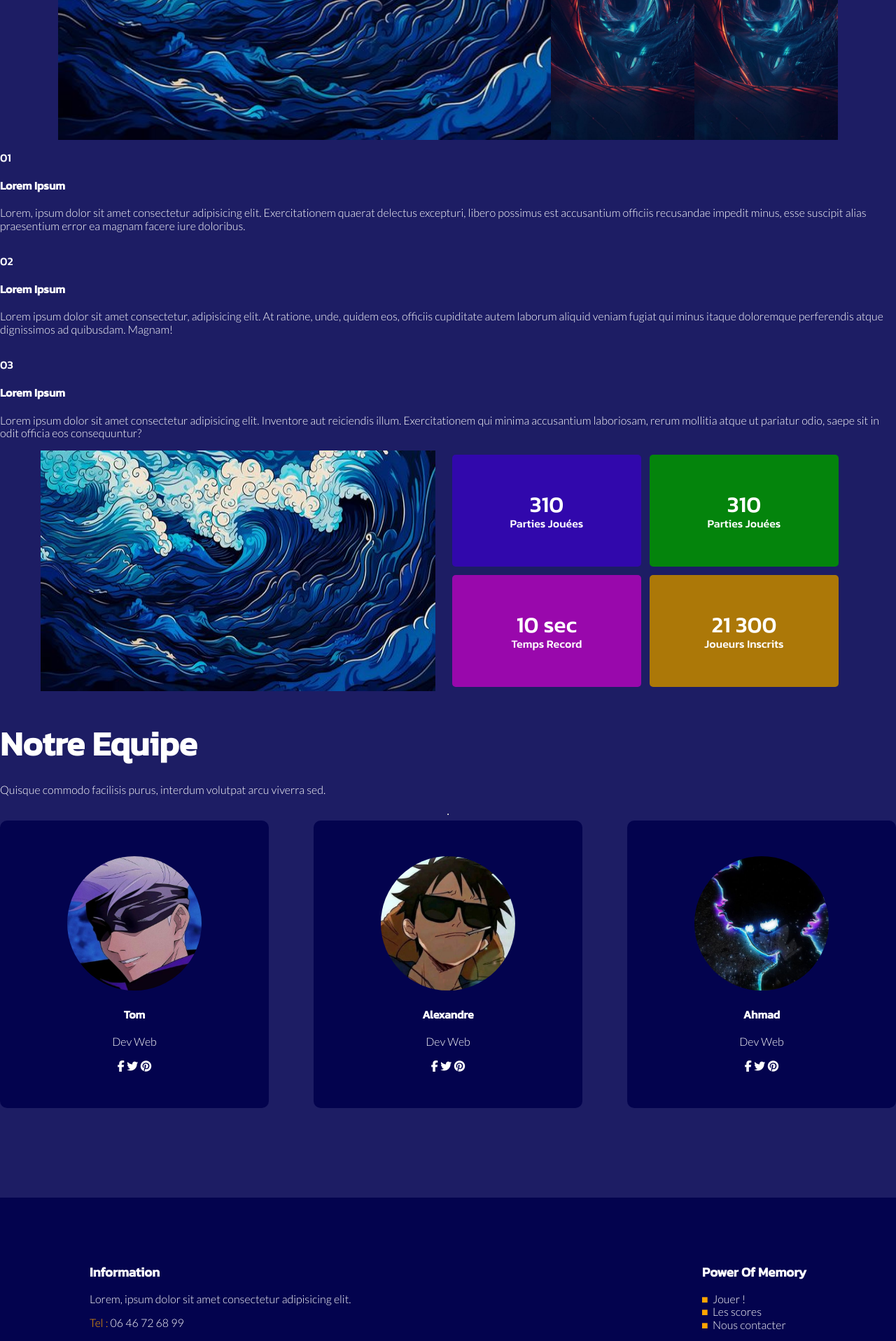
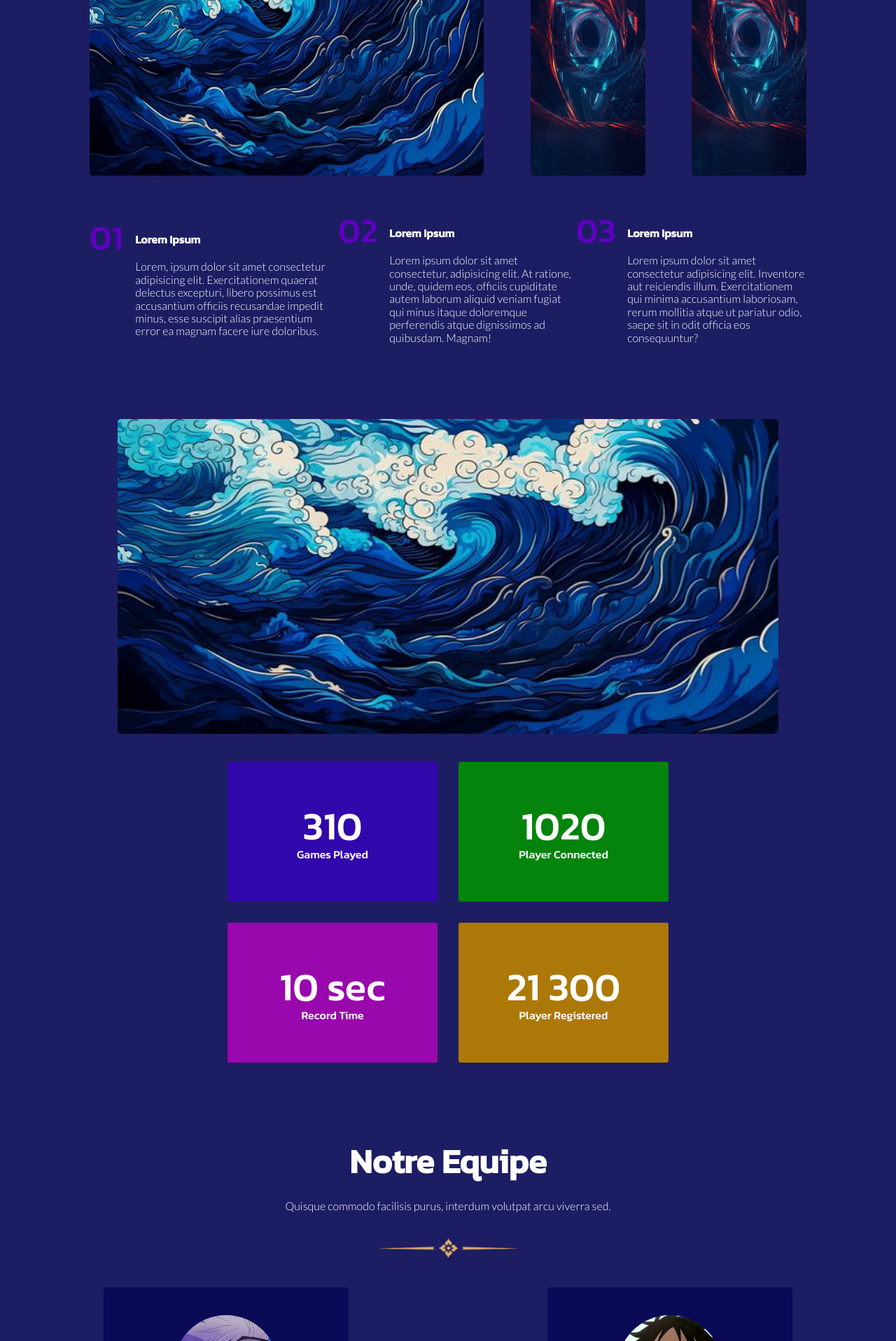
Before and after one commit to hard-tech/fantasy-memory, a PHP site: page / in a window 1280 px wide. Shown: the part 1000-2917 px from the top of the page at 70% size. Run offline with PHP 8.4, Linux system fonts and the light colour scheme; some libraries are stand-ins or nearby versions.

Commit message:
refacto all structure css (Part 4)

```diff
--- a/assets/css/footer.css
+++ b/assets/css/footer.css
@@ -1,47 +1,62 @@
+footer {
+    background-color: rgb(3, 3, 78);
 
-footer{
+    display: flex;
+    align-items: center;
+    flex-direction: column;
+    justify-content: space-around;
+
     margin-top: 10%;
     padding-top: 6%;
-    background-color: rgb(3, 3, 78);
-}
-.Fspan{
-    color: orange;
+    margin-bottom: -16px;
 }
 
-footer li{
+footer section {
+    width: 80%;
+    margin: auto;
+
+    display: flex;
+    justify-content: space-around;
+}
+
+footer li {
     list-style: none;
 }
 footer li::before {
+    width: 1em;
+    margin-left: -1em;
+
+    display: inline-block;
+
     content: "\25A0";
     color: orange;
     font-weight: bold;
-    display: inline-block;
-    width: 1em;
-    margin-left: -1em;
-  }
-footer ul{
-    padding-left: 10%;
 }
-.iconf{
-    background-color: orange;
+footer ul {
+  padding-left: 10%;
+}
+
+.footer-info{
+    margin: 100px 0px;
+}
+
+.Fspan {
+  color: orange;
+}
+
+.iconf {
     padding: 2%;
     border-radius: 5px;
+    background-color: orange;
 }
 
-
-footer section{
-    display: flex;
-    justify-content: space-between;
-    width: 80%;
-    margin: auto;
-}
-#copyright{
-    width: 80%;
-    margin: 5% auto;
-}
-
-#containerHead{
+#containerHead {
     display: flex;
     align-items: center;
     flex-direction: column;
 }
+
+#copyright{
+    /* CODE HERE */
+    text-align: center;
+}
--- a/assets/css/main.css
+++ b/assets/css/main.css
@@ -9,10 +9,20 @@
         font-family: 'Kanit', sans-serif;
     }
 
+    img{border-radius: 5px;}
+
     .d-flex{display: flex;}
 
+    #btn{
+        text-decoration: none;
+        color: white;
+        background-color: orange;
+        border-radius: 2px;
+        padding: 15px 40px;
+        font-size: 1.2rem;
+    }
+
     /* ### Début du style des formulaires (toutes les pages) #### */
-
         form{
             display: flex;
             flex-direction: column;
@@ -43,11 +53,9 @@
             display: flex;
             justify-content: center;
         }
-
     /* ### Fin du style des formulaires (toutes les pages) #### */
 
 /* ### Fin du code global ### */
-
 /* ### Début des codes (de l'Index.html) ### */
 
     /* ### Début (header du site) ### */
@@ -66,24 +74,60 @@
         background-size: cover;
     }
 
+    .header-page h3.lorem-text{
+        margin-top: -20px;
+        padding-bottom: 10px;
+    }
+
+    .header-page h1{
+        font-size: 4rem;
+    }
+
     /* ### Fin (header du site) ### */
 
     /* ### Début (Bloc d'information ) ### */
+        @media (max-width:1323px) {
+            #img-blocInfo{
+                margin: 40px;
+            }
+            #img-blocInfo{
+                width: 90vw;
+                height: 450px;
+            }
+        }
 
-        .sectMain{
+        @media (min-width:1324px) {
+            #img-blocInfo{
+                margin: 0px 40px;
+            }
+            #img-blocInfo{
+                width: 700px;
+                height: 450px;
+            }
+        }
+
+        #sectInfo{
             display: flex;
             flex-wrap: wrap;
             justify-content: center;
+        }
+        .sectMain{
+            width: 80%;
+            margin: 4% auto;
+
+            display: flex;
+            align-items: center;
+            justify-content: space-between;
         }
 
         .BlocInfo{
             color: white;
             background-color: green;
 
-            width: 45%;
-            margin: 1%;
-            height: 20vh;
-            border-radius: 5px;
+            height: 200px;
+            width: 300px;
+            margin: 15px;
+            border-radius: 3px;
 
             display: flex;
             align-items: center;
@@ -93,48 +137,66 @@
         .BlocInfo p{
             margin: 0;
 
-            font-size: 2rem;
+            font-size: 3.5rem;
             text-align: center;
         }
 
-        .BlocInfo:nth-child(1){
+        #BlocInfo-1{
             background-color: rgb(49, 8, 172);
         }
-        .BlocInfo:nth-child(2){
+        #BlocInfo-2{
             background-color: rgb(4, 132, 12);
         }
-        .BlocInfo:nth-child(3){
+        #BlocInfo-3{
             background-color: rgb(153, 8, 172);
         }
-        .BlocInfo:nth-child(4){
+        #BlocInfo-4{
             background-color: rgb(172, 120, 8);
         }
 
-        #BlocInfoGroup{
+        #BlocInfoGroupMain{
+            width: 600px;
+            margin-top: -15px;
+
             display: flex;
             flex-wrap: wrap;
             justify-content: center;
-            width: 600px;
+
+        }
+    /* ### Fin (Bloc d'information) ### */
+
+    /* ### Début (Lorem numéroté de 1 à 3) ### */
+        .TxtNbr{
+            color: rgb(94, 2, 191);
+            font-size: 3rem;
+            margin-right: 5%;
+            margin-top: 0;
         }
 
-    /* ### Fin (Bloc d'information ) ### */
+        .proRes{
+            display: flex;
+            justify-content: space-evenly;
+            width: 40%;
+            margin: auto;
+        }
+    /* ### Fin (Lorem numéroté de 1 à 3 ### */
 
-    /* ### Début (Boxs de profile) ### */
-
+    /* ### Début (Carte profile des développeur) ### */
         #profilTeam{
             display: flex;
+            flex-wrap: wrap;
             justify-content: space-between;
         }
         #profilTeam img{
-            width: 50%;
+            width: 150px;
             border-radius: 50%;
         }
         #profilTeam article{
             width: 30%;
             text-align: center;
-            background-color: rgb(3, 3, 78);
-            border-radius: 10px;
-            padding: 4% 0%;
+            background-color: rgb(10, 10, 87);
+            border-radius: 5px;
+            padding: 40px 0px;
         }
         #ContentFirstImg img:nth-child(1){
             width: 55%;
@@ -150,6 +212,53 @@
             font-size: 3rem;
             margin-bottom: 1%;
         }
-    /* ### Fin (Boxs de profile) ### */
+
+        #img-hr{
+            width: 200px;
+            margin: 20px;
+        }
+
+        #TeamMate article{
+            width: 350px;
+            margin: 20px;
+        }
+    /* ### Fin (Carte profile des développeur) ### */
 
 /* ### Fin codes (de l'Index.html) ### */
+
+
+/* ### Début codes (de Game.html) ### */
+
+    #bodyGames header{
+        position: relative;
+
+    }
+    #gamesBoard{
+        height: 80vh;
+        margin: 3% auto;
+        border: solid white 2px;
+        width: 76%;
+        display: flex;
+        flex-wrap: wrap;
+        justify-content: space-around;
+        align-items: center;
+    }
+    .Card{
+        width: 16vw;
+        height: 50vh;
+        background-color: black
+
+        /*
+        ### pour 8 card ###
+            width: 16vw;
+            height: 35vh;
+        */
+
+        /*
+        ### pour 16 card ###
+            width: 9vw;
+            height: 34vh;
+        */
+    }
+
+/* ### Fin codes (de l'Game.html) ### */
--- a/index.html
+++ b/index.html
@@ -33,10 +33,10 @@
     </header>
     <main>
         <section  class="header-page">
-            <h1>WELCOME TO OUR STUDIO!</h1>
-            <h3 class="lorem-text">Come and challenge the most agile minds!</h3>
+            <h1>WELCOME TO <br> OUR STUDIO !</h1>
+            <h3 class="lorem-text">Come and challenge the most agile minds !</h3>
 
-            <a href="">Play !</a>
+            <a id="btn" href="">Play !</a>
         </section>
         <section class="sectMain" id="ContentFirstImg">
             <img src="assets/img/imgSect3.jpeg" alt="">
@@ -44,21 +44,21 @@
             <img src="assets/img/imgSect1.jpeg" alt="">
         </section>
         <section class="sectMain" id="TextUnderImg">
-            <div class="textR">
+            <div class="d-flex">
                 <p class="TxtNbr">01</p>
                 <div>
                     <h4>Lorem Ipsum</h4>
                     <p class="lorem-text">Lorem, ipsum dolor sit amet consectetur adipisicing elit. Exercitationem quaerat delectus excepturi, libero possimus est accusantium officiis recusandae impedit minus, esse suscipit alias praesentium error ea magnam facere iure doloribus.</p>
                 </div>
             </div>
-            <div class="textR">
+            <div class="d-flex">
                 <p class="TxtNbr">02</p>
                 <div>
                     <h4>Lorem Ipsum</h4>
                     <p class="lorem-text">Lorem ipsum dolor sit amet consectetur, adipisicing elit. At ratione, unde, quidem eos, officiis cupiditate autem laborum aliquid veniam fugiat qui minus itaque doloremque perferendis atque dignissimos ad quibusdam. Magnam!</p>
                 </div>
             </div>
-            <div class="textR">
+            <div class="d-flex">
                 <p class="TxtNbr">03</p>
                 <div>
                     <h4>Lorem Ipsum</h4>
@@ -68,19 +68,23 @@
         </section>
 
         <section id="sectInfo" class="sectMain">
-            <img src="assets/img/imgSect3.jpeg" alt="">
-            <div id="BlocInfoGroup">
-                <div class="BlocInfo"><p>310</p><span>Parties Jouées</span></div>
-                <div class="BlocInfo"><p>310</p><span>Parties Jouées</span></div>
-                <div class="BlocInfo"><p>10 sec</p><span>Temps Record</span></div>
-                <div class="BlocInfo"><p>21 300</p><span>Joueurs Inscrits</span></div>
+            <img id="img-blocInfo" src="assets/img/imgSect3.jpeg" alt="">
+            <div id="BlocInfoGroupMain">
+                <div class="BlocInfoGroup1 d-flex">
+                    <div class="BlocInfo" id="BlocInfo-1"><p>310</p><span>Games Played</span></div>
+                    <div class="BlocInfo" id="BlocInfo-2"><p>1020</p><span>Player Connected</span></div>
+                </div>
+                <div class="BlocInfoGroup2 d-flex">
+                    <div class="BlocInfo" id="BlocInfo-3"><p>10 sec</p><span>Record Time</span></div>
+                    <div class="BlocInfo" id="BlocInfo-4"><p>21 300</p><span>Player Registered</span></div>
+                </div>
             </div>
         </section>
 
         <section class="sectMain" id="TeamMate">
             <h3>Notre Equipe</h3>
             <p class="lorem-text">Quisque commodo facilisis purus, interdum volutpat arcu viverra sed.</p>
-            <hr class="style-one">
+            <img id="img-hr" src="./assets/img/hr-site.png" alt="">
             <div id="profilTeam">
                 <article>
                     <img src="assets/img/pdp3.jpg" alt="">
@@ -119,7 +123,7 @@
     <footer>
 
         <section>
-            <div>
+            <div class="footer-info">
                 <h3>Information</h3>
                 <p class="lorem-text">Lorem, ipsum dolor sit amet consectetur adipisicing elit.</p>
                 <p class="lorem-text"><span class="Fspan">Tel :</span> 06 46 72 68 99</p>
@@ -133,7 +137,7 @@
                         <i class="iconf fa-brands fa-instagram"></i>
                 </div>
             </div>
-            <div>
+            <div class="footer-info">
                 <h3>Power Of Memory</h3>
                 <ul class="lorem-text">
                     <li>Jouer !</li>
@@ -144,7 +148,7 @@
         </section>
 
 
-        <p class="lorem-text" id="copyright">Copyritght &copysr; 2023 TDR Tous droits réservés</p>
+        <p id="copyright">Copyritght &copysr; 2023 TDR Tous droits réservés</p>
     </footer>
 </body>
 </html>
```
Also changed, not shown: assets/css/old-main.css (+10 -10 lines), assets/img/hr-site.png (added).
